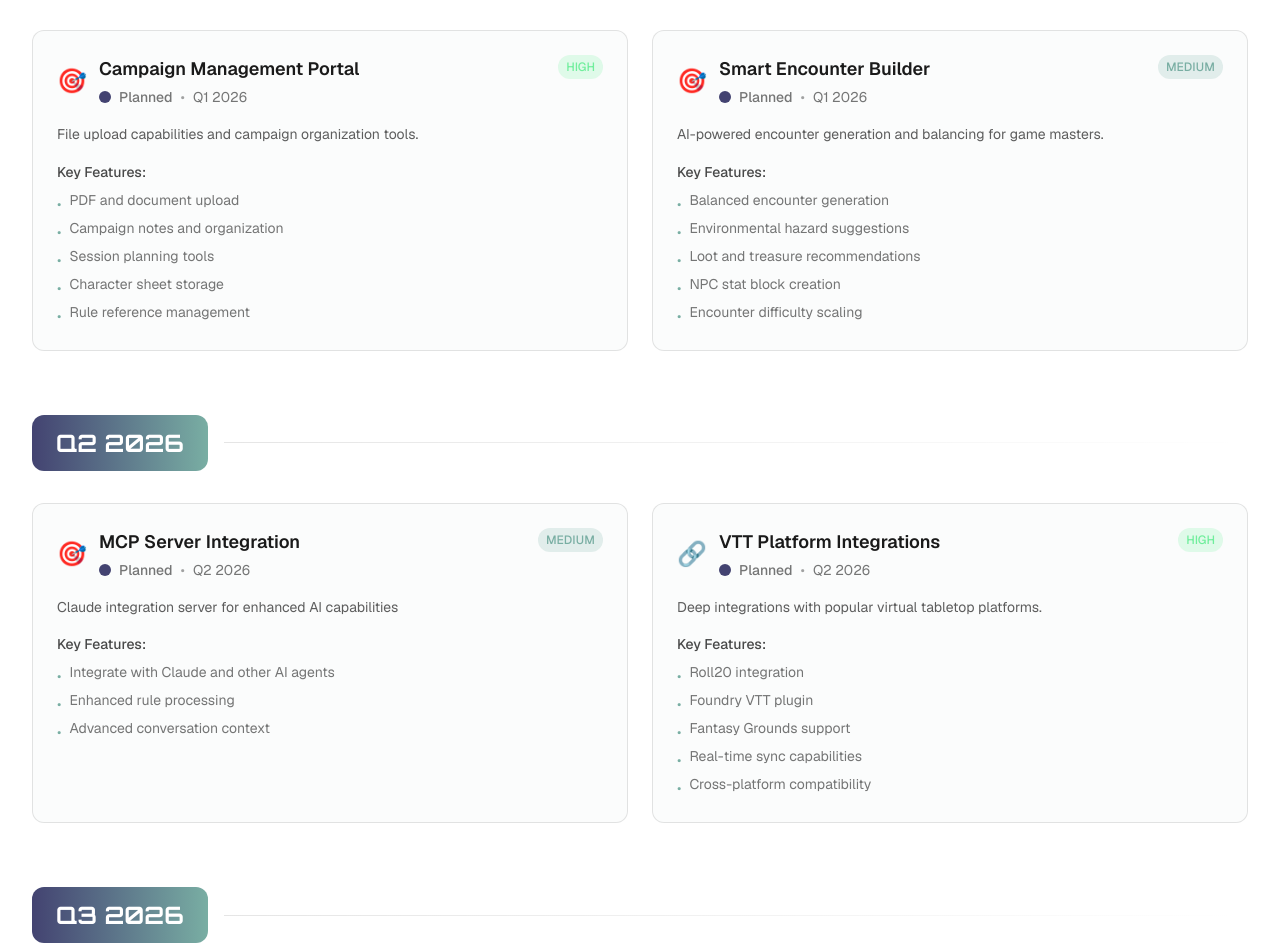
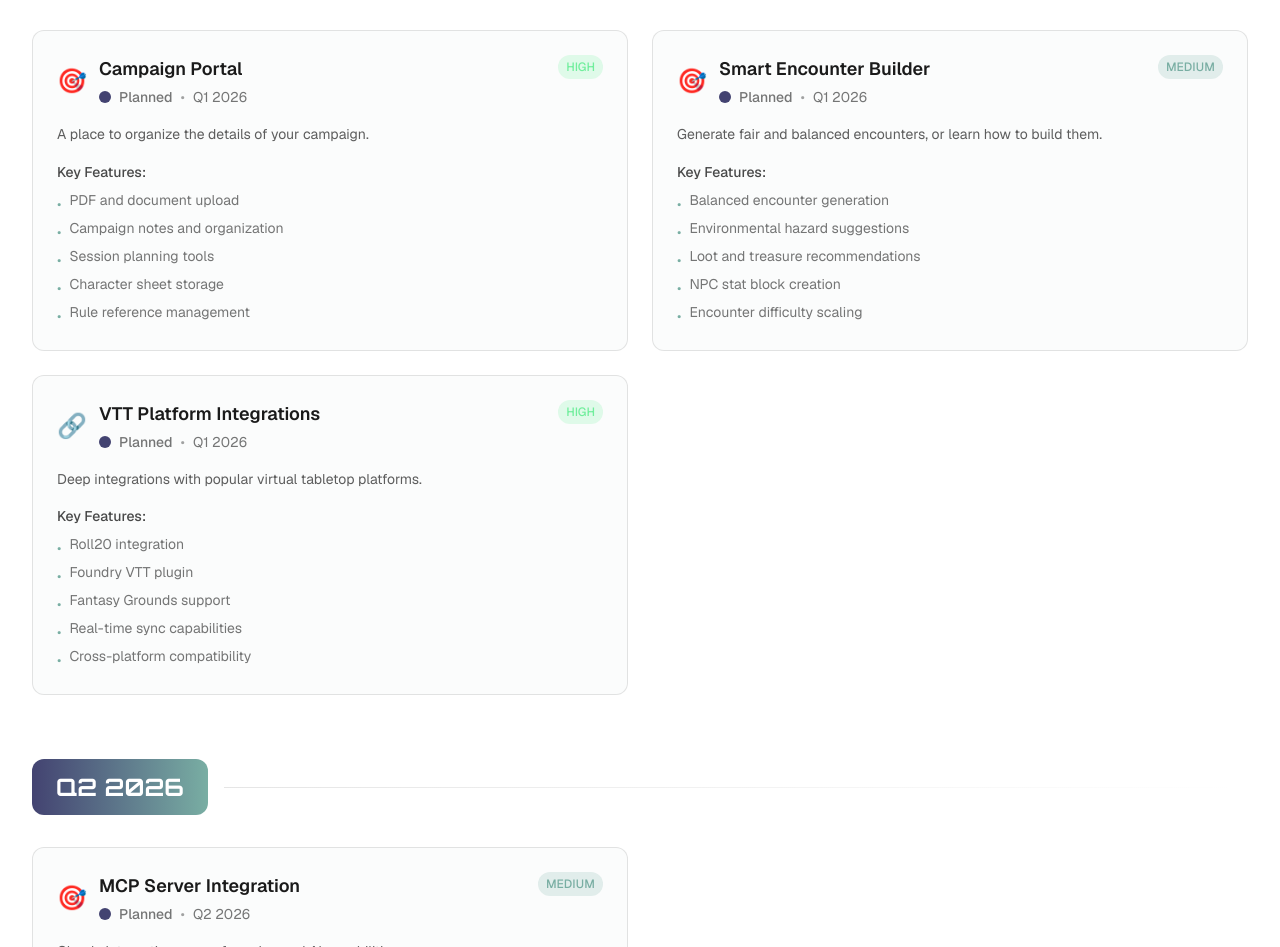
Before and after one commit to MercenStudio/diviphet-marketing, a Next.js app: page /roadmap in a window 1280 px wide. Shown: the part 1105-2052 px from the top of the page. Built offline with nearby package versions, Linux system fonts and the light colour scheme.

Commit message:
fix: some roadmap issues

```diff
--- a/src/app/data/roadmap.ts
+++ b/src/app/data/roadmap.ts
@@ -38,7 +38,7 @@ export const roadmapData: RoadmapItem[] = [
     title: "Diviphet Community Discord",
     description: "Launch community platform after alpha validation",
     category: "community",
-    status: "planned",
+    status: "in-progress",
     estimatedRelease: "Q4 2025",
     features: [
       "Discord community for collaboration",
@@ -63,8 +63,8 @@ export const roadmapData: RoadmapItem[] = [
   },
   {
     id: 'campaign-portal',
-    title: 'Campaign Management Portal',
-    description: 'File upload capabilities and campaign organization tools.',
+    title: 'Campaign Portal',
+    description: 'A place to organize the details of your campaign.',
     category: 'core',
     status: 'planned',
     estimatedRelease: 'Q1 2026',
@@ -96,7 +96,7 @@ export const roadmapData: RoadmapItem[] = [
   {
     id: 'encounter-builder',
     title: 'Smart Encounter Builder',
-    description: 'AI-powered encounter generation and balancing for game masters.',
+    description: 'Generate fair and balanced encounters, or learn how to build them.',
     category: 'core',
     status: 'planned',
     estimatedRelease: 'Q1 2026',
@@ -115,7 +115,7 @@ export const roadmapData: RoadmapItem[] = [
     description: 'Deep integrations with popular virtual tabletop platforms.',
     category: 'integrations',
     status: 'planned',
-    estimatedRelease: 'Q2 2026',
+    estimatedRelease: 'Q1 2026',
     features: [
       'Roll20 integration',
       'Foundry VTT plugin',
@@ -131,7 +131,7 @@ export const roadmapData: RoadmapItem[] = [
     description: 'Platform for sharing and discovering community-created content.',
     category: 'community',
     status: 'planned',
-    estimatedRelease: 'Q3 2026',
+    estimatedRelease: 'Q4 2026',
     features: [
       'User-generated encounter library',
       'Community character builds',
@@ -143,16 +143,16 @@ export const roadmapData: RoadmapItem[] = [
   },
   {
     id: 'advanced-ai',
-    title: 'Advanced AI Storytelling',
-    description: 'Next-generation AI features for dynamic storytelling assistance.',
+    title: 'GM Pair Assistant',
+    description: 'If you are a new GM, you will love this feature',
     category: 'core',
     status: 'planned',
     estimatedRelease: 'Q4 2026',
     features: [
-      'Dynamic plot generation',
+      'Helps you learn to run the game',
       'Character dialogue suggestions',
       'Adaptive story branching',
-      'Voice synthesis for NPCs',
+      'NPC Management',
       'Real-time narrative analysis'
     ],
     priority: 'low'
@@ -160,11 +160,6 @@ export const roadmapData: RoadmapItem[] = [
 ];
 
 export const roadmapQuarters: RoadmapQuarter[] = [
-  {
-    quarter: 'Q4',
-    year: 2024,
-    items: roadmapData.filter(item => item.estimatedRelease === 'Q4 2024')
-  },
   {
     quarter: 'Q1',
     year: 2025,
```
